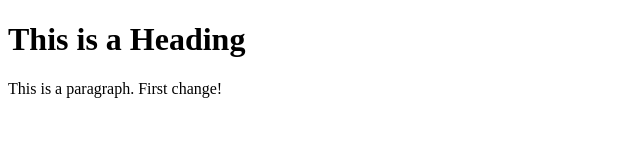
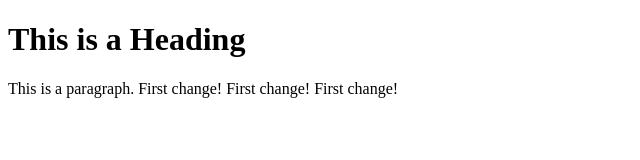
Before and after one commit to Duinkhar/lecture01, a plain HTML site: page index.html in a window 1280 px wide. Shown: the whole page, without its empty margins (0-640 px from the left). Drawn offline with Linux system fonts and the light colour scheme.

Commit message:
Update index.html

```diff
--- a/index.html
+++ b/index.html
@@ -7,7 +7,7 @@
 
 <h1>This is a Heading</h1>
 
-<p>This is a paragraph. First change!</p>
+<p>This is a paragraph. First change! First change! First change!</p>
 
 </body>
 </html>
```
